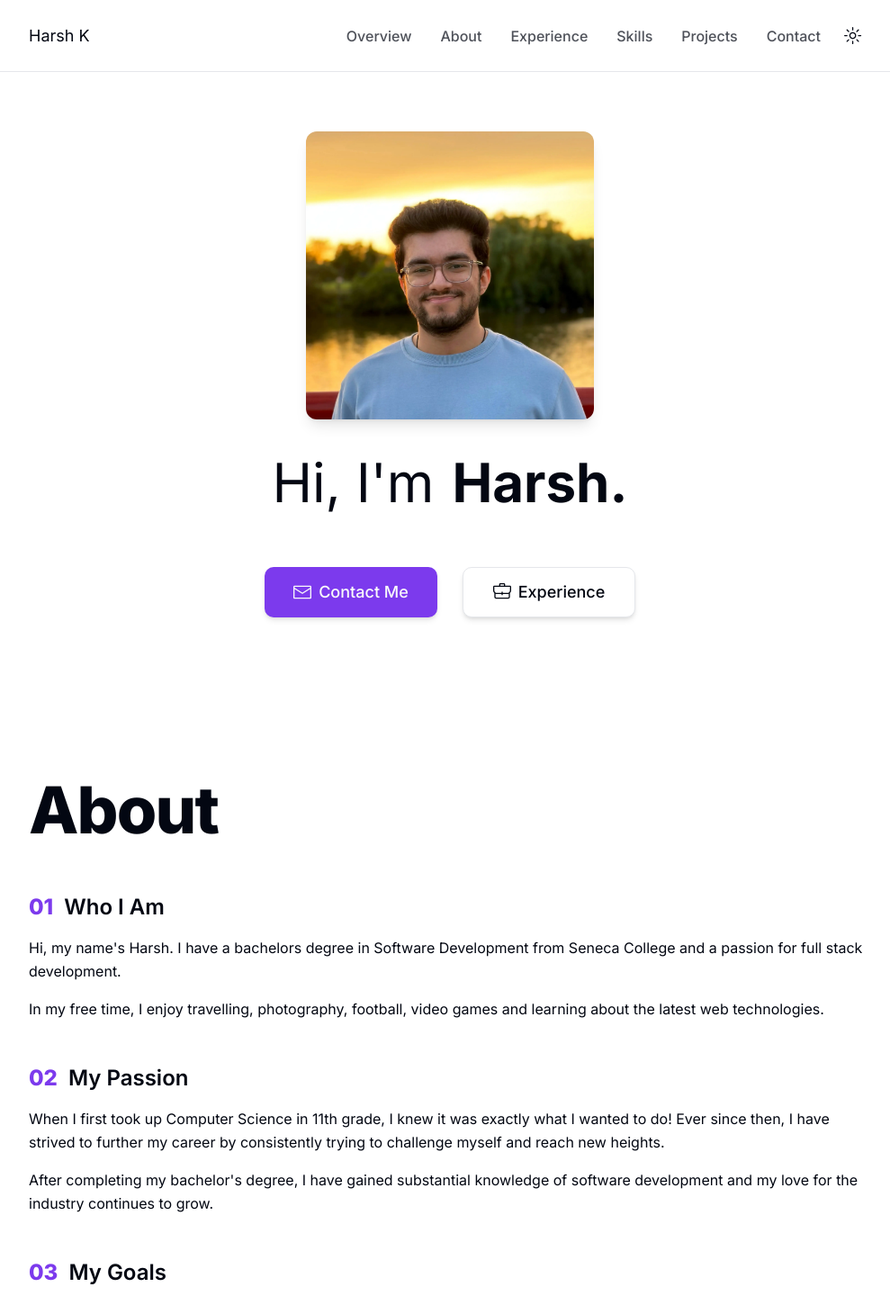
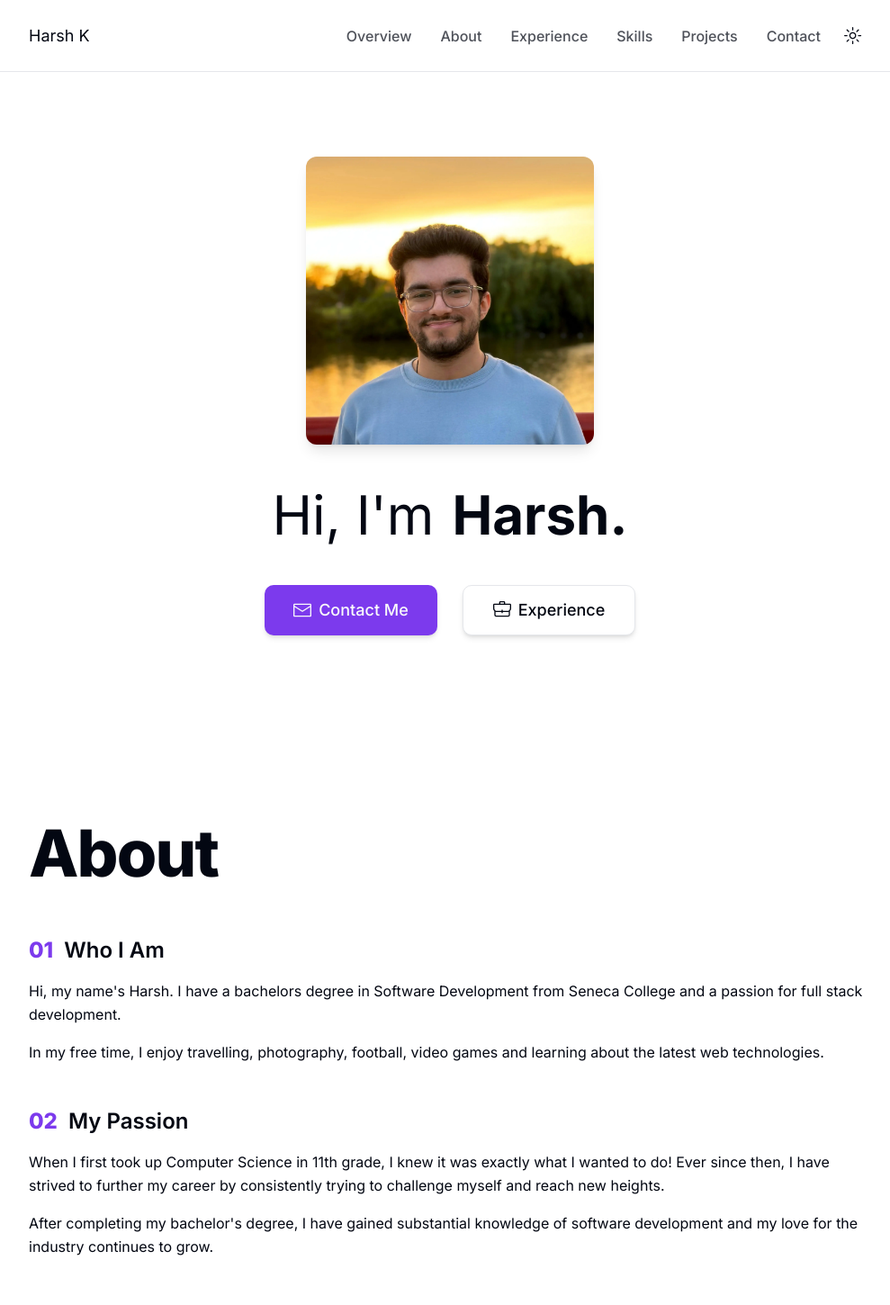
Before and after one commit to hershk17/portfolio, a Next.js app: page / in a window 1280 px wide. Shown: the top 1450 px of the page at 90% size, without its empty margins (140-1129 px from the left). Built offline with nearby package versions, Linux system fonts and the light colour scheme.

Commit message:
Updated component spacing

```diff
--- a/app/layout.tsx
+++ b/app/layout.tsx
@@ -19,8 +19,8 @@ export default function RootLayout({
   children: React.ReactNode;
 }) {
   return (
-    <html lang="en">
-      <body className={inter.className}>
+    <html lang="en" className="h-full">
+      <body className={`${inter.className} h-full`}>
         <ThemeProvider attribute="class" defaultTheme="system" enableSystem>
           {children}
           <Toaster />
--- a/app/page.tsx
+++ b/app/page.tsx
@@ -6,6 +6,7 @@ import { ToggleTheme } from "@/components/ToggleTheme";
 import { About } from "@/components/sections/About";
 import { Contact } from "@/components/sections/Contact";
 import { Experience } from "@/components/sections/Experience";
+import { Footer } from "@/components/sections/Footer";
 import { Overview } from "@/components/sections/Overview";
 import { Projects } from "@/components/sections/Projects";
 import { Skills } from "@/components/sections/Skills";
@@ -13,7 +14,7 @@ import { Skills } from "@/components/sections/Skills";
 export default function Home() {
   return (
     <>
-      <header className="sticky top-0 z-50 h-16 md:h-20 flex items-center border-b bg-background/95 backdrop-blur-xl supports-[backdrop-filter]:bg-background/80">
+      <header className="fixed top-0 z-50 h-16 md:h-20 w-full flex items-center border-b bg-background/95 backdrop-blur-xl supports-[backdrop-filter]:bg-background/80">
         <div className="container flex h-14 items-center justify-between">
           <Link href="/" className="text-lg">
             Harsh K
@@ -26,21 +27,15 @@ export default function Home() {
         </div>
       </header>
 
-      <main className="container space-y-28">
+      <main className="relative top-0 left-0 h-full space-y-28">
         <Overview />
         <About />
         <Experience />
         <Skills />
         <Projects />
         <Contact />
+        <Footer />
       </main>
-
-      <footer className="bg-secondary text-foreground/80 mt-28">
-        <section className="container h-24 flex justify-between items-center">
-          <p>&#169; Harsh K, {new Date().getFullYear()}</p>
-          <p>built with Next.js</p>
-        </section>
-      </footer>
     </>
   );
 }
--- a/components/sections/About.tsx
+++ b/components/sections/About.tsx
@@ -2,7 +2,7 @@ import { ABOUT } from "@/lib/data";
 
 export const About = () => {
   return (
-    <section id="about">
+    <section id="about" className="container">
       <h1 className="text-5xl font-extrabold tracking-tight lg:text-7xl mb-14">
         About
       </h1>
--- a/components/sections/Contact.tsx
+++ b/components/sections/Contact.tsx
@@ -7,7 +7,7 @@ import { ContactForm } from "../ContactForm";
 
 export const Contact = () => {
   return (
-    <section id="contact">
+    <section id="contact" className="container">
       <h1 className="text-5xl font-extrabold tracking-tight lg:text-7xl mb-14">
         Contact
       </h1>
--- a/components/sections/Experience.tsx
+++ b/components/sections/Experience.tsx
@@ -5,7 +5,7 @@ import { cn } from "@/lib/utils";
 
 export const Experience = () => {
   return (
-    <section id="experience">
+    <section id="experience" className="container">
       <h1 className="text-5xl font-extrabold tracking-tight lg:text-7xl mb-14">
         Experience
       </h1>
--- /dev/null
+++ b/components/sections/Footer.tsx
@@ -0,0 +1,10 @@
+export const Footer = () => {
+  return (
+    <footer className="bg-secondary text-foreground/80 mt-28">
+      <section className="container h-24 flex justify-between items-center">
+        <p>&#169; Harsh K, {new Date().getFullYear()}</p>
+        <p>built with Next.js</p>
+      </section>
+    </footer>
+  );
+};
--- a/components/sections/Overview.tsx
+++ b/components/sections/Overview.tsx
@@ -10,22 +10,22 @@ export const Overview = () => {
   return (
     <section
       id="overview"
-      className="flex flex-col h-[calc(100dvh-10rem)] md:h-[calc(100dvh-8rem)] text-center justify-center items-center"
+      className="container h-full min-h-[700px] flex flex-col text-center justify-center items-center pt-16 md:pt-20 space-y-12"
     >
       <Image
         src={pfp}
         alt="Profile Picture"
         priority={true}
-        className="rounded-xl shadow-lg h-[220px] w-[220px] mt-12 md:mt-0 md:h-[40dvh] md:w-[40dvh]"
+        className="rounded-xl shadow-lg h-[220px] w-[220px] mt-12 md:mt-0 md:min-h-[40dvh] md:min-w-[40dvh]"
       />
-      <p className="mt-[5dvh] flex flex-col md:flex-row flex-wrap gap-2 md:gap-5">
-        <span className="text-4xl md:text-6xl">Hi, I&#39;m</span>
-        <strong className="whitespace-nowrap text-5xl md:text-6xl">
+      <p className="flex flex-col md:flex-row flex-wrap gap-5">
+        <span className="text-5xl md:text-6xl">Hi, I&#39;m</span>
+        <strong className="whitespace-nowrap text-7xl md:text-6xl">
           Harsh.
         </strong>
       </p>
 
-      <div className="flex flex-col md:flex-row items-center justify-center gap-3 md:gap-7 mt-16">
+      <div className="flex flex-col md:flex-row items-center justify-center gap-5 md:gap-7">
         <Link href="#projects">
           <Button className="text-lg h-14 flex w-72 md:w-48 gap-2">
             <EnvelopeClosedIcon className="h-5 w-5" />
--- a/components/sections/Projects.tsx
+++ b/components/sections/Projects.tsx
@@ -14,7 +14,7 @@ import { PROJECTS } from "@/lib/data";
 
 export const Projects = () => {
   return (
-    <section id="projects">
+    <section id="projects" className="container">
       <h1 className="text-5xl font-extrabold tracking-tight lg:text-7xl mb-14">
         Projects
       </h1>
--- a/components/sections/Skills.tsx
+++ b/components/sections/Skills.tsx
@@ -19,7 +19,7 @@ export const Skills = () => {
   }, []);
 
   return (
-    <section id="skills">
+    <section id="skills" className="container">
       <h1 className="text-5xl font-extrabold tracking-tight lg:text-7xl mb-14">
         Skills
       </h1>
```
